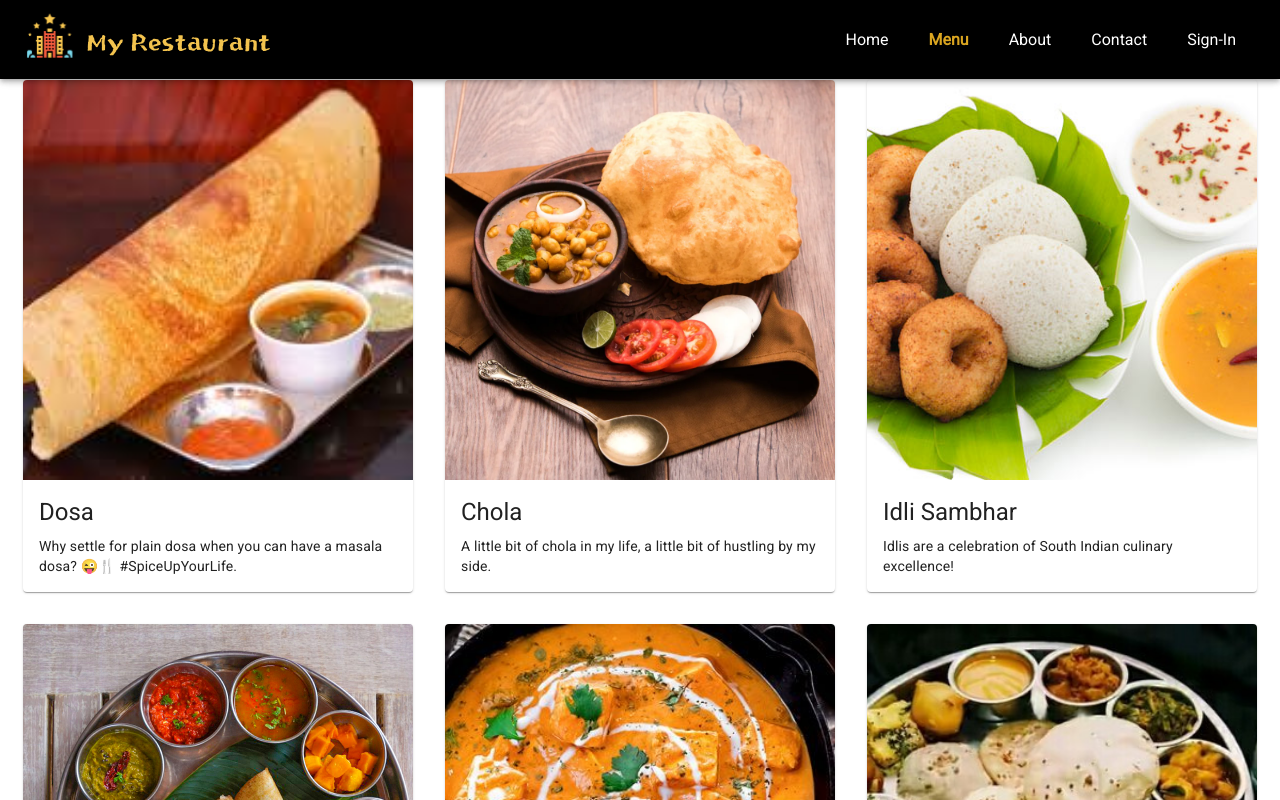
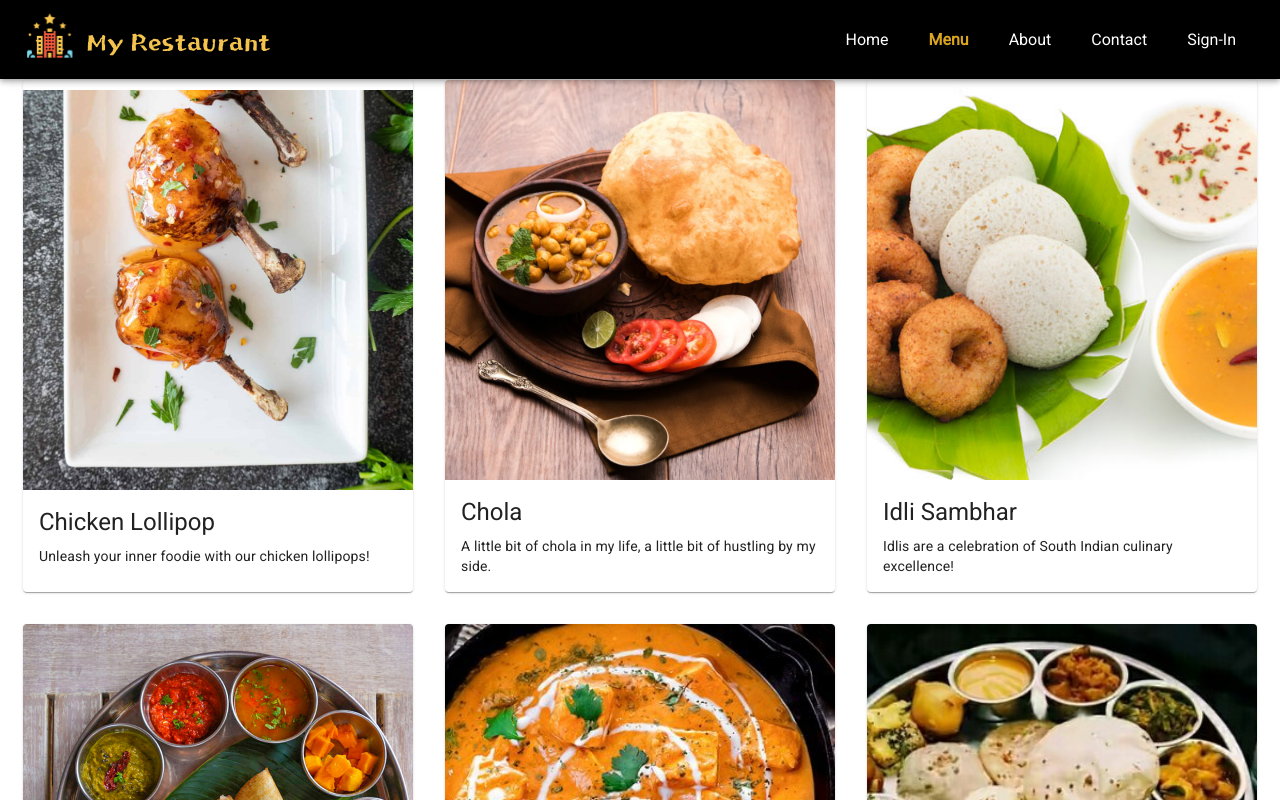
Before and after one commit to ujjwalukstar/Food-Plaza, a React (Create React App) app: page /menu in a window 1280 px wide. Shown: the top 800 px of the page. Built offline with nearby package versions, Linux system fonts and the light colour scheme.

Commit message:
lollipop added

```diff
--- a/src/data/data.js
+++ b/src/data/data.js
@@ -1,4 +1,4 @@
-import Dosa from "../images/dosa.jpg";
+import lollipop from "../images/lollipop.jpg";
 import Chola from "../images/chhola.jpg";
 import Idli from "../images/idli.jpg";
 import MasalaDosa from "../images/masala.jpg";
@@ -7,11 +7,11 @@ import Gujrati from "../images/gujrati.jpeg";
 
 export const MenuList = [
   {
-    name: "Dosa",
+    name: "Chicken Lollipop ",
     description:
-      "Why settle for plain dosa when you can have a masala dosa? 😜🍴 #SpiceUpYourLife.",
-    image: Dosa,
-    price: 200,
+      "Unleash your inner foodie with our chicken lollipops!",
+    image: lollipop,
+    price: 300,
   },
   {
     name: "Chola",
@@ -30,7 +30,7 @@ export const MenuList = [
   {
     name: "Masala Dosa",
     description:
-      "Lorem ipsum dolor sit, amet consectetur adipisicing elit. Placeat, ab!",
+      "Why settle for plain dosa when you can have a masala dosa? 😜🍴 #SpiceUpYourLife.",
     image: MasalaDosa,
     price: 100,
   },
```
Also changed, not shown: src/images/dosa.jpg (deleted), src/images/lollipop.jpg (added).
